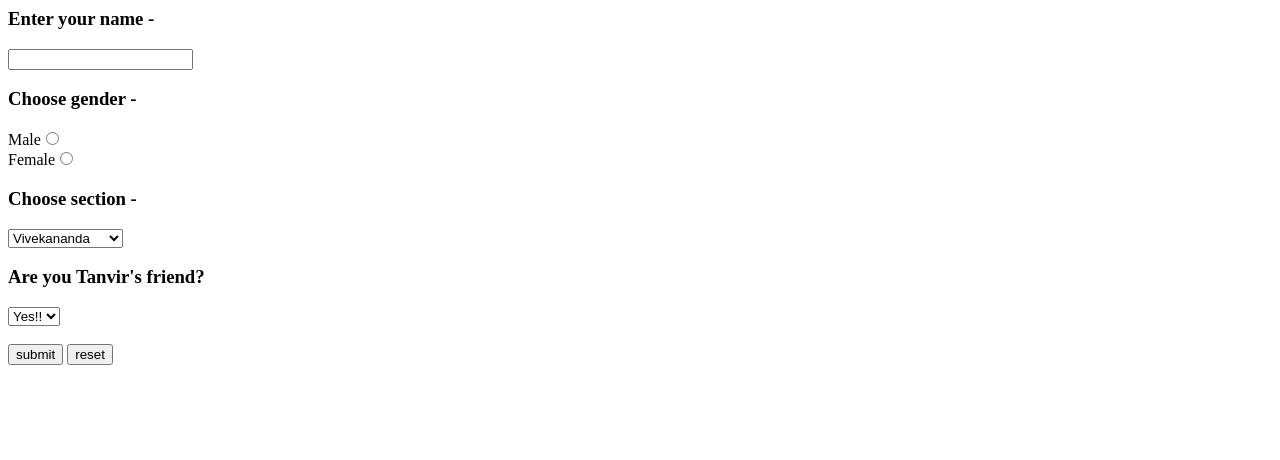
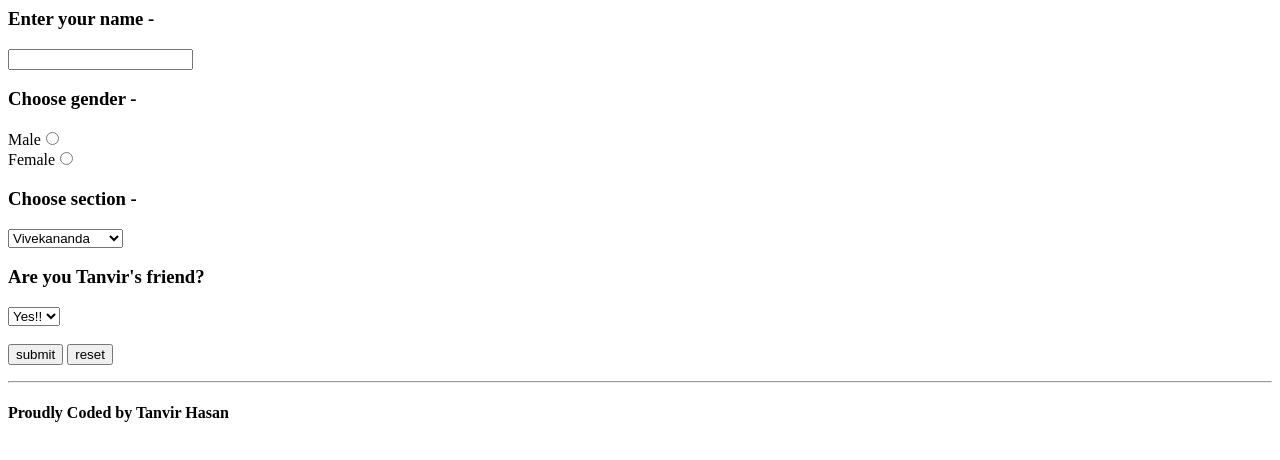
Before and after one commit to bitr0w/bitr0w.github.io, a plain HTML site: page index.html in a window 1280 px wide. Drawn offline with Linux system fonts and the light colour scheme.

Commit message:
Update index.html

```diff
--- a/index.html
+++ b/index.html
@@ -30,5 +30,8 @@
 
 <input type="submit" value="submit">
 <input type="reset" value="reset">
+</form>
+<hr>
+<h4>Proudly Coded by Tanvir Hasan</h4>
 </body>
 </html>
```
